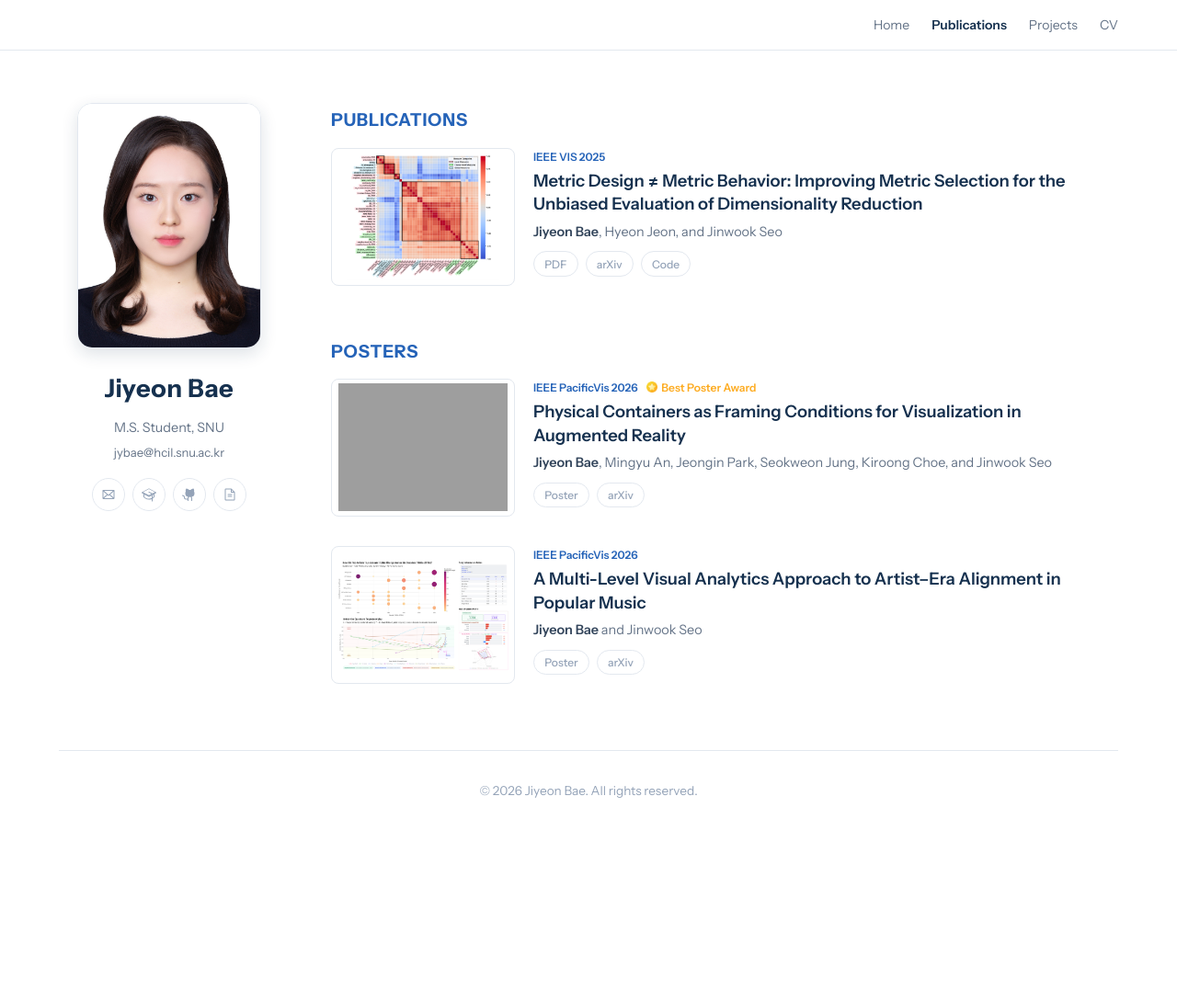
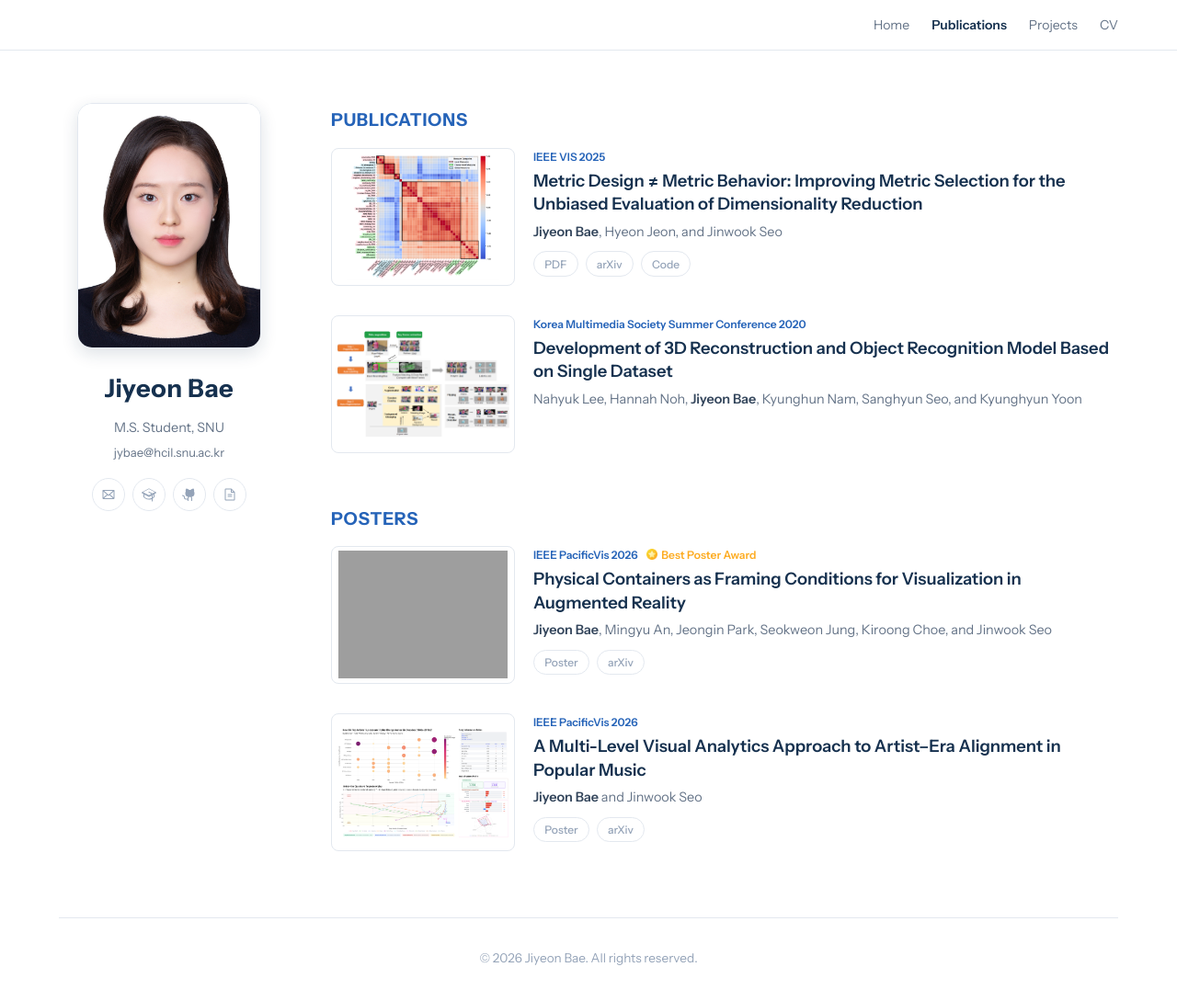
Before and after one commit to JiyeonBae/jiyeonbae.github.io, a Jekyll site: the page built from publications.md, in a window 1280 px wide and 1102 px high. Shown: the top 1089 px of the window at 92% size. Built offline with Jekyll 4.4.1, drawn with Linux system fonts in a browser that asks for light colours; grey boxes are pictures that could not be loaded.

Commit message:
Move 3D reconstruction dataset work from Projects to Publications
List the KMMS Summer Conference 2020 paper under Publications (Home and
Publications page), reusing the project thumbnail, and drop the project entry.

Co-Authored-By: Claude Opus 5.5 <noreply@anthropic.com>

```diff
--- a/publications.md
+++ b/publications.md
@@ -20,6 +20,16 @@ permalink: /publications/
           <a href="https://arxiv.org/abs/2507.02225" target="_blank" rel="noopener noreferrer">arXiv</a>
           <a href="https://github.com/JiyeonBae/dr-metric-selection" target="_blank" rel="noopener noreferrer">Code</a>
         </div>
+      </div>
+    </article>
+    <article class="pub">
+      <div class="pub-thumb">
+        <img src="/project/dataset.png" alt="paper teaser" onerror="this.style.display='none'">
+      </div>
+      <div class="pub-body">
+        <p class="pub-venue">Korea Multimedia Society Summer Conference 2020</p>
+        <h3 class="pub-title">Development of 3D Reconstruction and Object Recognition Model Based on Single Dataset</h3>
+        <p class="pub-authors">Nahyuk Lee, Hannah Noh, <strong>Jiyeon Bae</strong>, Kyunghun Nam, Sanghyun Seo, and Kyunghyun Yoon</p>
       </div>
     </article>
   </div>
```
Also changed, not shown: index.md (+10 -0 lines), projects.md (+0 -10 lines).
